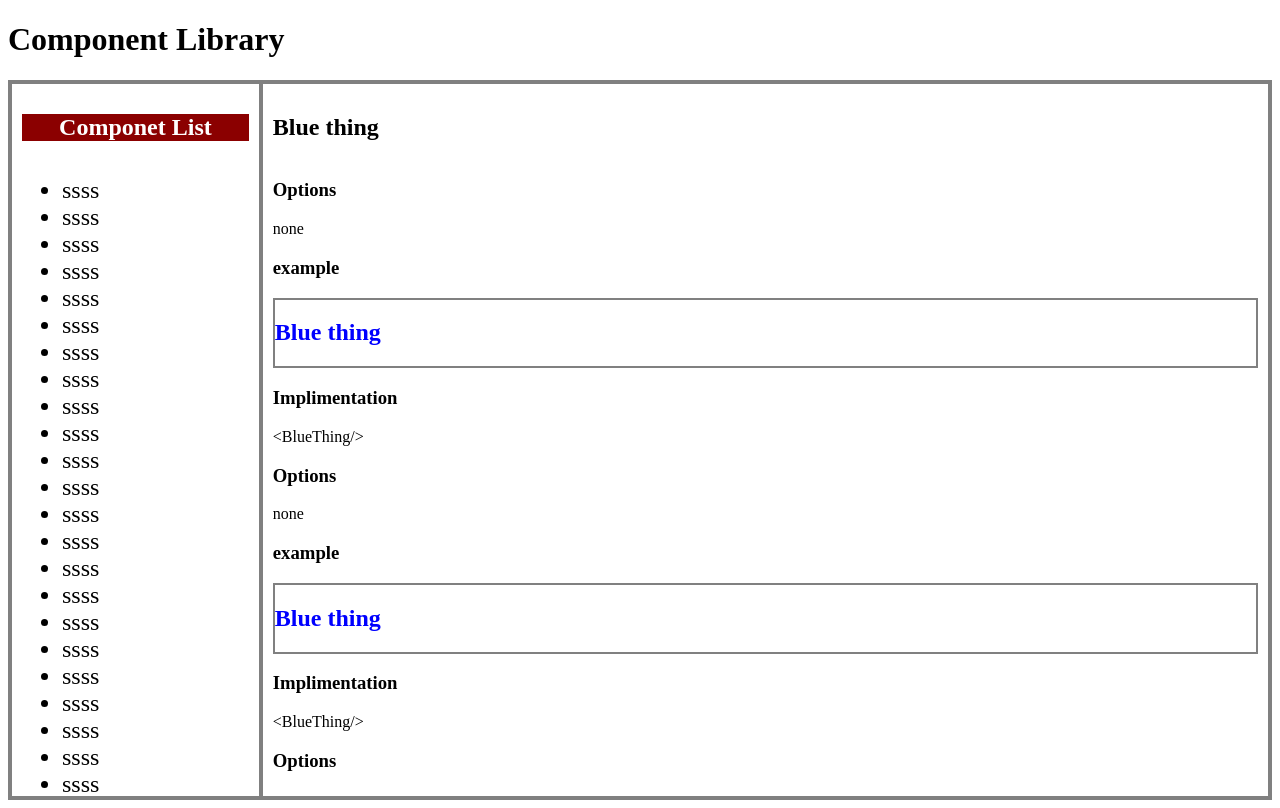
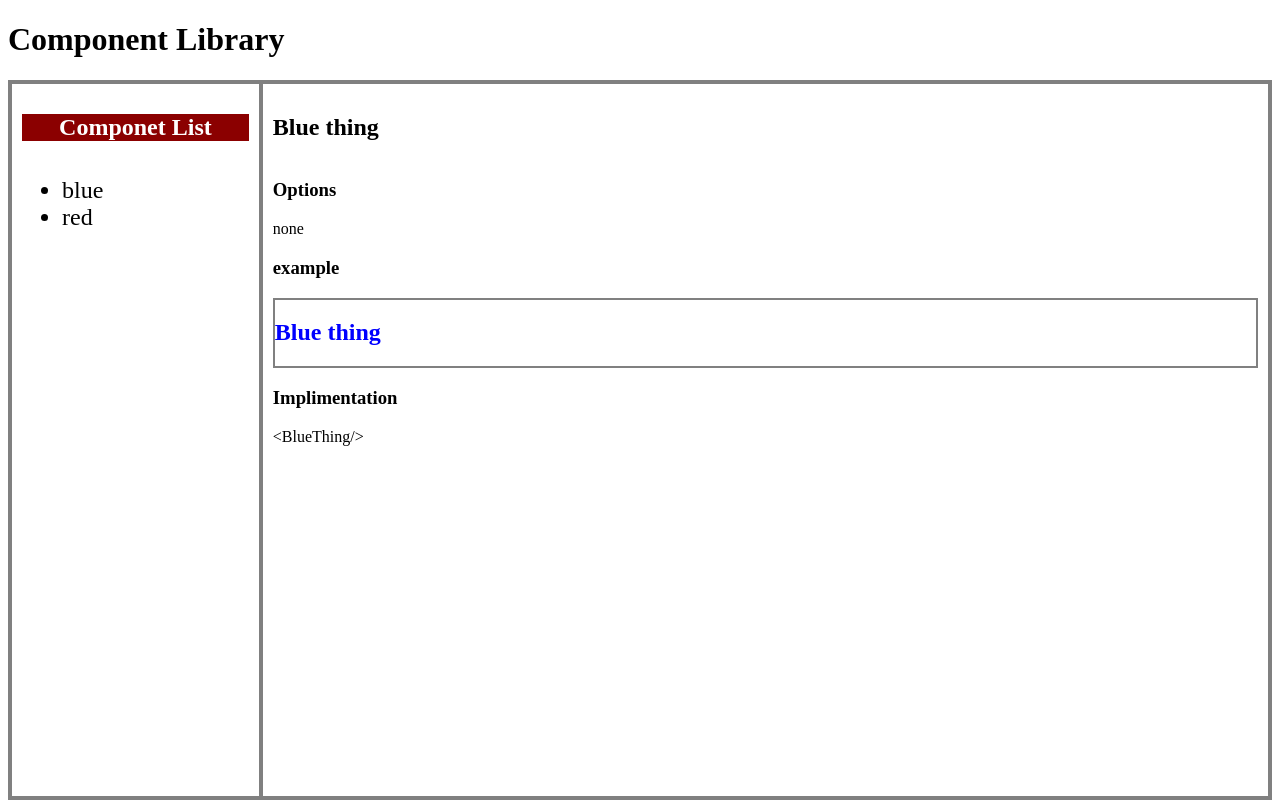
Before and after one commit to TotalTactician/Frondend, a SvelteKit app in the folder my-app/: page /CompLibrary in a window 1280 px wide. Built offline with nearby package versions, Linux system fonts and the light colour scheme.

Commit message:
TOT-32 Fixed overflow, removed test data
data is now visable when overflowing so I removed some testing code.

```diff
--- a/my-app/src/routes/CompLibrary/+page.svelte
+++ b/my-app/src/routes/CompLibrary/+page.svelte
@@ -15,9 +15,6 @@
 		<h2>Componet List</h2>
 		<div>
 			<ul>
-				{#each Array(50) as i}
-				<li>ssss</li>
-				{/each}
 				{#each options as option}
 				<li on:click={(event) => selected = option} >{option.name}</li>
 				{/each}
@@ -50,7 +47,7 @@
 		}
 
 		div {
-			height: 100%;
+			height: calc(100% - 50px);
 			overflow-y: auto;
 
 			li {
--- a/my-app/src/routes/CompLibrary/CompPage.svelte
+++ b/my-app/src/routes/CompLibrary/CompPage.svelte
@@ -13,43 +13,6 @@
     </div>
     <h3>Implimentation</h3>
     <p>{Implimentation}</p>
-
-    <h3>Options</h3>
-    <p>none</p>
-    <h3>example</h3>
-    <div  id="CompSlot">
-        <slot></slot>
-    </div>
-    <h3>Implimentation</h3>
-    <p>{Implimentation}</p><h3>Options</h3>
-    <p>none</p>
-    <h3>example</h3>
-    <div  id="CompSlot">
-        <slot></slot>
-    </div>
-    <h3>Implimentation</h3>
-    <p>{Implimentation}</p><h3>Options</h3>
-    <p>none</p>
-    <h3>example</h3>
-    <div  id="CompSlot">
-        <slot></slot>
-    </div>
-    <h3>Implimentation</h3>
-    <p>{Implimentation}</p><h3>Options</h3>
-    <p>none</p>
-    <h3>example</h3>
-    <div  id="CompSlot">
-        <slot></slot>
-    </div>
-    <h3>Implimentation</h3>
-    <p>{Implimentation}</p><h3>Options</h3>
-    <p>none</p>
-    <h3>example</h3>
-    <div  id="CompSlot">
-        <slot></slot>
-    </div>
-    <h3>Implimentation</h3>
-    <p>{Implimentation}</p>
 </div>
 
 <style>
@@ -58,7 +21,7 @@
     }
 
     #Info {
-        height: 100vh;
+        height: calc(100% - 50px);
         min-height: fit-content;
         overflow-y: auto;
     }
```
